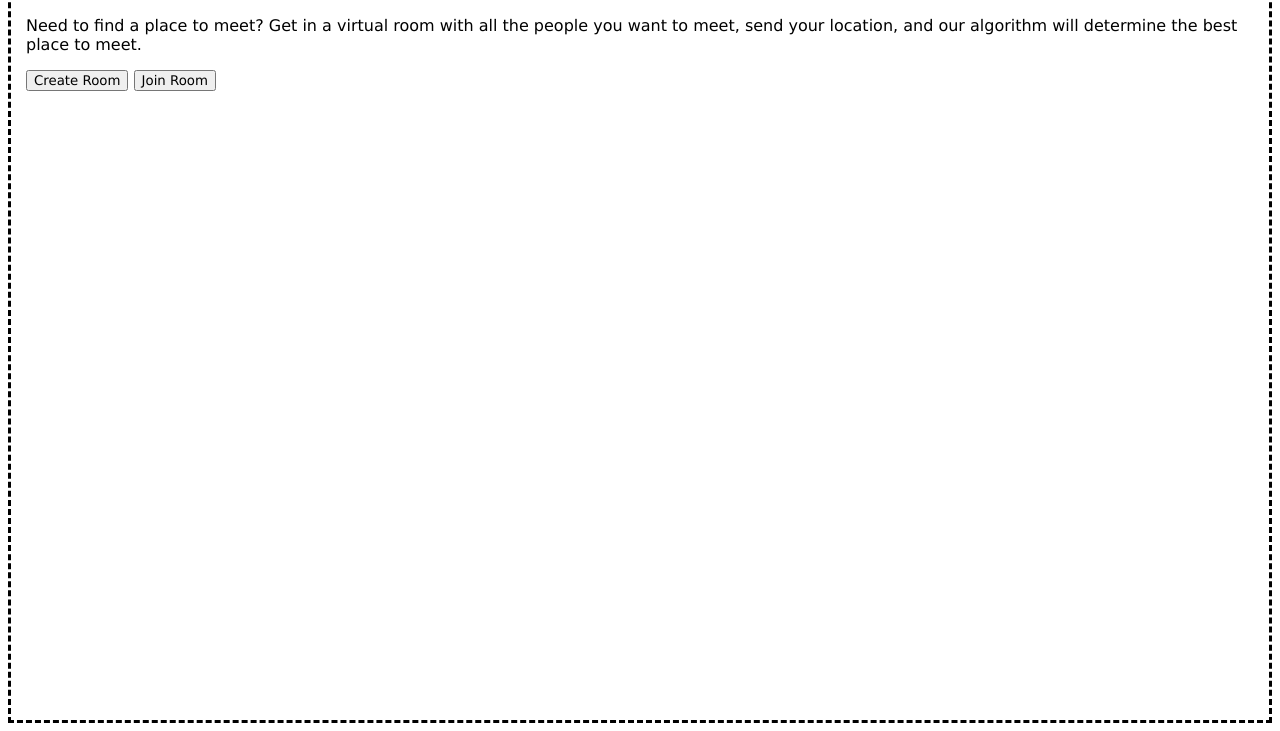
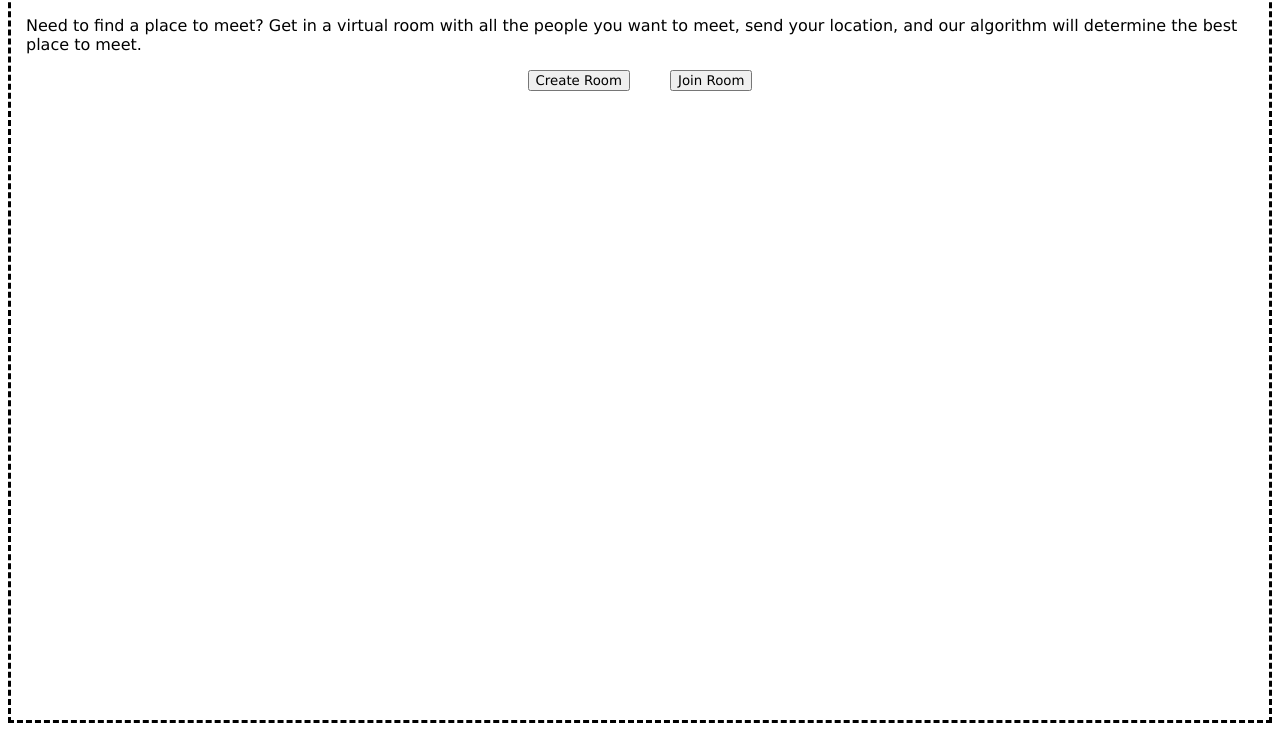
Before and after one commit to DevSatpathy/CommonGround, a plain HTML site: page frontend/scenes/MainPage.html in a window 1280 px wide. Shown: the part 69-800 px from the top of the page. Drawn offline with Linux system fonts and the light colour scheme.

Commit message:
Center buttons

```diff
--- a/frontend/scenes/MainPage.html
+++ b/frontend/scenes/MainPage.html
@@ -17,9 +17,9 @@
                to meet.
             </p>
 
-            <div>
-                <button id = "create-room-btn">Create Room</button>
-                <button id = "join-room-btn">Join Room</button>
+            <div id = "button-div">
+                <button id = "create-room-btn", class="main-button">Create Room</button>
+                <button id = "join-room-btn", class="main-button">Join Room</button>
             </div>
             <div id="googleMap" style="width:100%;height:400px;" >
 
--- a/frontend/static/style.css
+++ b/frontend/static/style.css
@@ -22,3 +22,13 @@
     margin-left: auto;
     margin-right: auto;
 }
+
+#button-div {
+    display: flex;
+    justify-content: center;
+}
+
+button {
+    margin-left: 20px;
+    margin-right: 20px
+}
```
